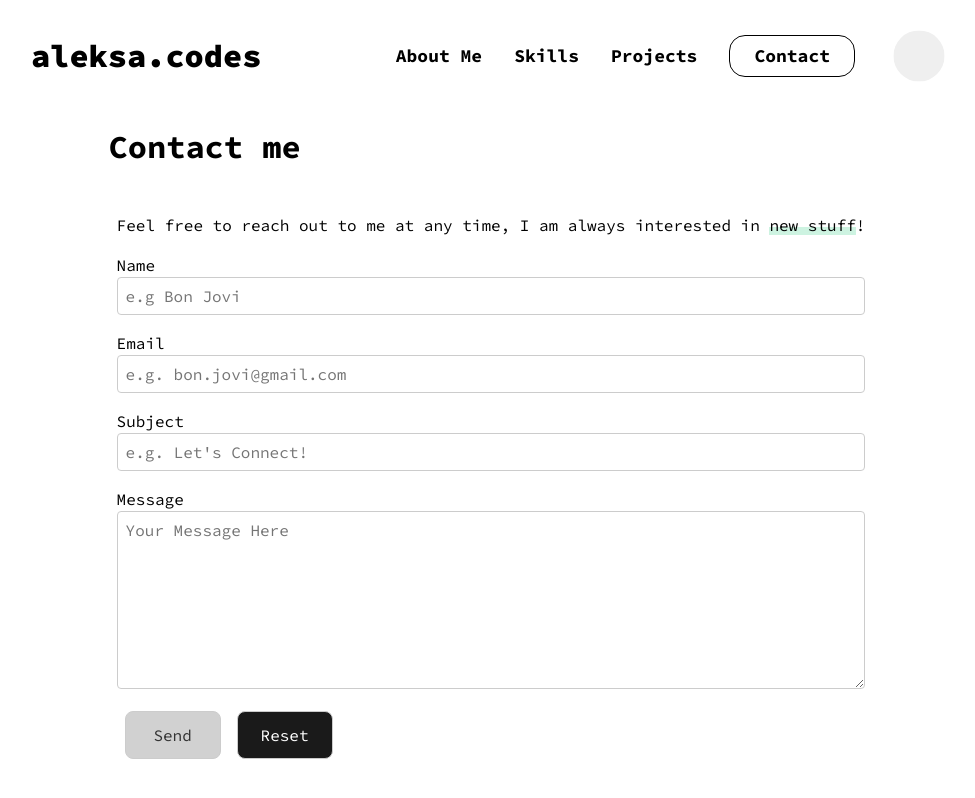
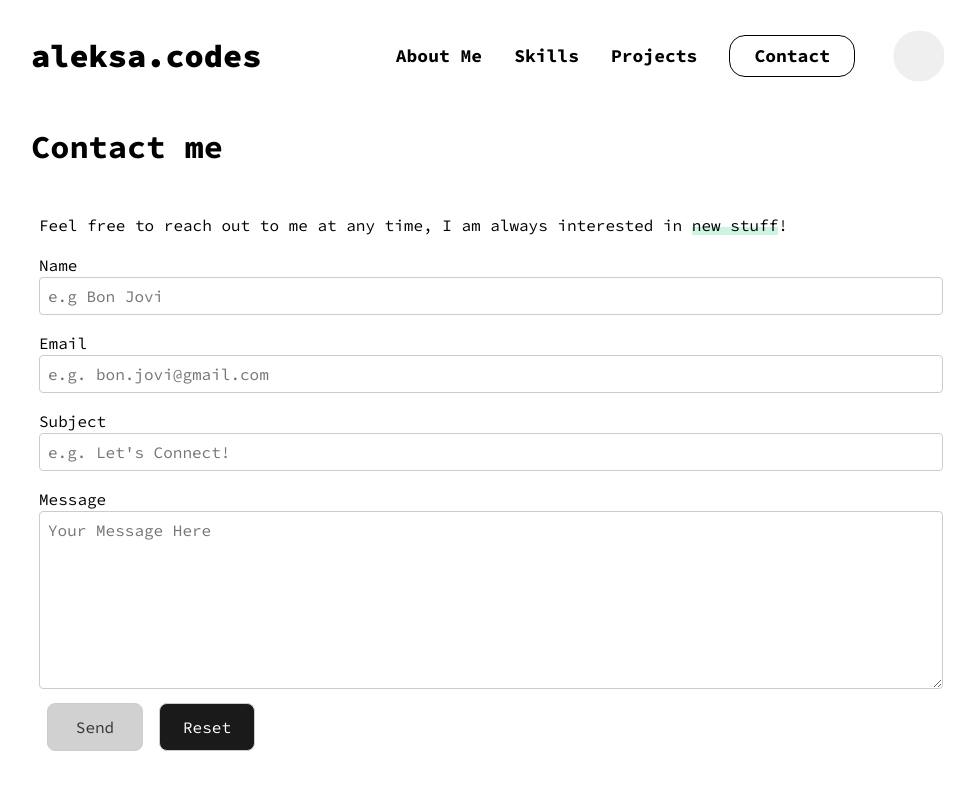
Before and after one commit to aleksa-codes/portfolio-v1, a Next.js app: page /contact in a window 1280 px wide. Shown: the whole page, without its empty margins (149-1124 px from the left). Built offline with nearby package versions, Linux system fonts and the light colour scheme; some icons are missing.

Commit message:
Fix: Page transition now working and fixed styles because framer motion adds a new div...

```diff
--- a/src/components/Contact.tsx
+++ b/src/components/Contact.tsx
@@ -1,4 +1,5 @@
 import styles from '../styles/Contact.module.css';
+import PageTransition from './PageTransition';
 
 // const handleSubmit = (e: React.FormEvent<HTMLFormElement>) => {
 //   e.preventDefault();
@@ -7,6 +8,7 @@ import styles from '../styles/Contact.module.css';
 
 const Contact = () => {
   return (
+    <PageTransition>
       <section id='contact' className={styles.contact}>
         <h2 className='aboutMeTitle'>Contact me</h2>
         <div className={styles.contactWrap}>
@@ -185,6 +187,7 @@ const Contact = () => {
         </div> */}
         </div>
       </section>
+    </PageTransition>
   );
 };
 
--- a/src/components/Interests.tsx
+++ b/src/components/Interests.tsx
@@ -1,6 +1,7 @@
 import styles from '../styles/Interests.module.css';
 import Image from 'next/image';
 import { Fragment, useEffect, useState } from 'react';
+import PageTransition from './PageTransition';
 
 const Interest = () => {
   const [showMore, setShowMore] = useState(false);
@@ -8,6 +9,7 @@ const Interest = () => {
   useEffect(() => {}, []);
 
   return (
+    <PageTransition>
       <section id='skills' className={styles.skills}>
         <h2 className='aboutMeTitle'>Interests & Skills</h2>
 
@@ -150,6 +152,7 @@ const Interest = () => {
           )}
         </div>
       </section>
+    </PageTransition>
   );
 };
 
--- a/src/components/Layout.tsx
+++ b/src/components/Layout.tsx
@@ -1,5 +1,4 @@
 import Nav from './Nav';
-import PageTransition from './PageTransition';
 
 interface LayoutProps {
   children: React.ReactNode;
@@ -11,7 +10,8 @@ const Layout = ({ children }: LayoutProps) => {
       <div className='container'>
         <main className='main'>
           <Nav />
-          <PageTransition>{children}</PageTransition>
+
+          {children}
         </main>
       </div>
       {/* <Footer /> */}
--- a/src/components/Projects.tsx
+++ b/src/components/Projects.tsx
@@ -1,8 +1,10 @@
 import styles from '../styles/Projects.module.css';
 import Image from 'next/image';
+import PageTransition from './PageTransition';
 
 const Project = () => {
   return (
+    <PageTransition>
       <section id='projects' className={styles.projects}>
         <h2 className='aboutMeTitle'>Projects</h2>
         <div className={styles.allProjects}>
@@ -279,6 +281,7 @@ const Project = () => {
           </button>
         </a>
       </section>
+    </PageTransition>
   );
 };
 
--- a/src/styles/Contact.module.css
+++ b/src/styles/Contact.module.css
@@ -71,7 +71,8 @@
 .formBtns {
   display: flex;
   justify-content: flex-start;
-  padding: 0 0.5rem;
+  padding: 0 0.5rem 0.5rem 0.5rem;
+  margin-top: -0.5rem;
 }
 
 .submit {
--- a/src/styles/globals.css
+++ b/src/styles/globals.css
@@ -17,12 +17,13 @@ body {
   overflow: hidden;
 }
 
-main > section {
-  overflow: hidden visible;
+main > div {
+  overflow: hidden;
+  width: 100%;
 }
 
 /* select second div child in main > section */
-main > section > div:nth-child(2) {
+main > div > section > div:nth-child(2) {
   overflow: auto auto;
 }
 
```
Also changed, not shown: src/components/About.tsx (+10 -7 lines), src/components/Hero.tsx (+7 -1 lines). Lines whose indentation alone changed are shown as unchanged.
